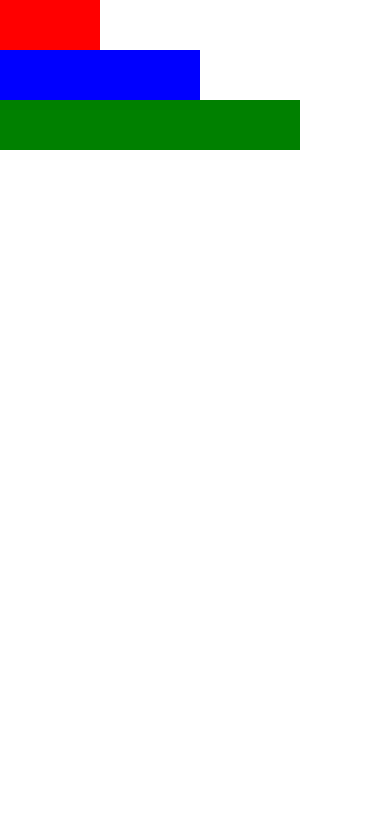
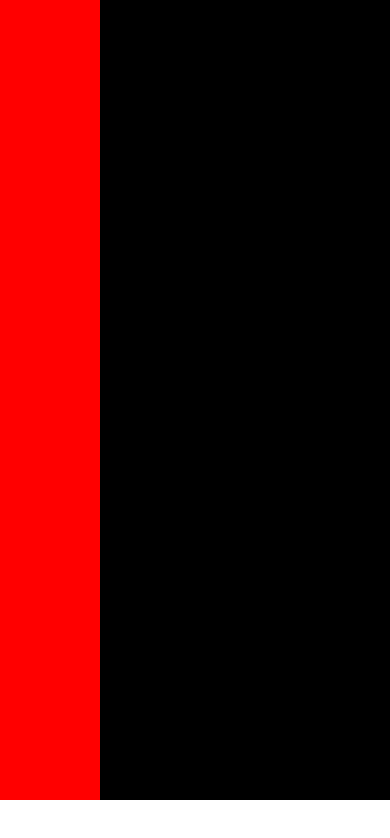
Before and after one commit to sumoninfo/React-Native-1st-App, a React Native app: screen / in a window 390 px wide. Shown: the top 838 px of the page. Built offline with nearby package versions, Linux system fonts and the light colour scheme.

Commit message:
fixed daymantion desing

```diff
--- a/App.js
+++ b/App.js
@@ -4,10 +4,17 @@
 class App extends Component {
   render() {
     return (
-      <View style={{ backgroundColor: "white"}}>
-        <View style={{ backgroundColor: "red", height:50, width:100 }}></View>
-        <View style={{ backgroundColor: "blue", height:50, width:200 }}></View>
-        <View style={{ backgroundColor: "green", height:50, width:300 }}></View>
+      <View style={{ backgroundColor: "black" }}>
+        {/*<View style={{ backgroundColor: "red", flex: 4 }}></View>*/}
+        {/*<View style={{ backgroundColor: "blue", flex: 2 }}></View>*/}
+        {/*<View style={{ backgroundColor: "green", flex: 3 }}></View>*/}
+
+        {/*<View style={{ backgroundColor: "red", height:50, width:100 }}></View>*/}
+        {/*<View style={{ backgroundColor: "blue", height:50, width:200 }}></View>*/}
+        {/*<View style={{ backgroundColor: "green", height:50, width:300 }}></View>*/}
+        {/*<View style={{ backgroundColor: "red", height:50, width:395 }}></View>*/}
+        <View style={{ backgroundColor: "red", height:800, width:100 }}></View>
+
       </View>
     );
   }
```
